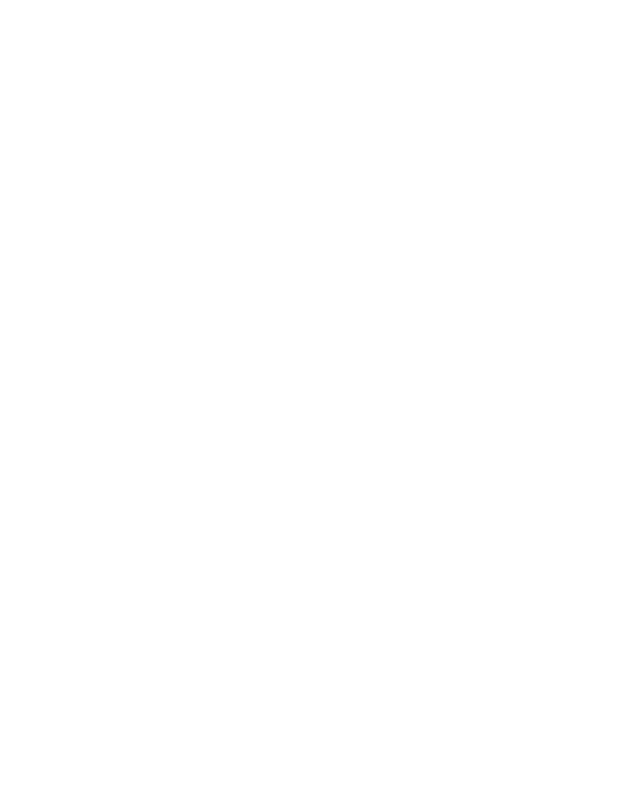
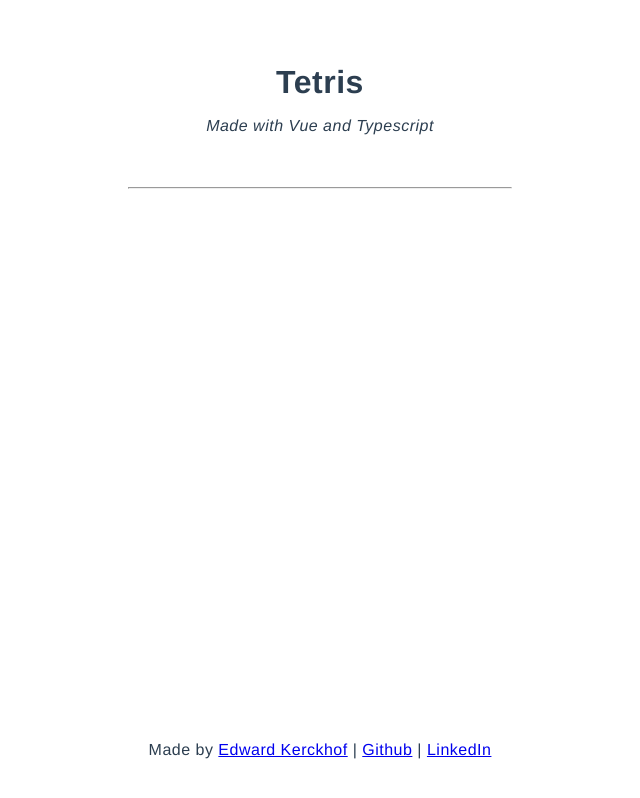
Before and after one commit to EdwardKerckhof/tetris-js, a Vue app: page / in a window 1280 px wide. Shown: the whole page, without its empty margins (320-960 px from the left). Built offline with nearby package versions, Linux system fonts and the light colour scheme.

Commit message:
Added basic styling

```diff
--- a/src/App.vue
+++ b/src/App.vue
@@ -1,14 +1,24 @@
-<template></template>
+<template>
+  <h1>Tetris</h1>
+  <p>Made with Vue and Typescript</p>
+  <hr />
+  <app-footer />
+</template>
 
 <script lang="ts">
 import { defineComponent } from 'vue'
+import AppFooter from './components/AppFooter.vue'
 
 export default defineComponent({
-  name: 'App'
+  name: 'App',
+
+  components: {
+    AppFooter
+  }
 })
 </script>
 
-<style>
+<style lang="scss">
 body {
   min-height: 100vh;
 }
@@ -33,5 +43,18 @@
   letter-spacing: 0.5px;
   color: #2c3e50;
   padding-top: 60px;
+
+  h1 {
+    margin-bottom: 10px;
+  }
+
+  p {
+    font-style: italic;
+  }
+
+  hr {
+    width: 30%;
+    margin: 50px auto 20px auto;
+  }
 }
 </style>
--- /dev/null
+++ b/src/components/AppFooter.vue
@@ -0,0 +1,40 @@
+<template>
+  <div>
+    <p>
+      Made by <a href="https://zonedev.be" target="_blank">Edward Kerckhof</a> |
+      <a href="https://github.com/EdwardKerckhofZoneDev" target="_blank"
+        >Github</a
+      >
+      |
+      <a
+        href="https://www.linkedin.com/in/edward-kerckhof-728741183/"
+        target="_blank"
+        >LinkedIn</a
+      >
+    </p>
+  </div>
+</template>
+
+<script lang="ts">
+import { defineComponent } from 'vue'
+
+export default defineComponent({
+  name: 'AppFooter'
+})
+</script>
+
+<style lang="scss" scoped>
+div {
+  position: absolute;
+  bottom: 0;
+  height: 100px;
+  width: 100%;
+  display: flex;
+  justify-content: center;
+  align-items: center;
+
+  p {
+    font-style: initial !important;
+  }
+}
+</style>
```
